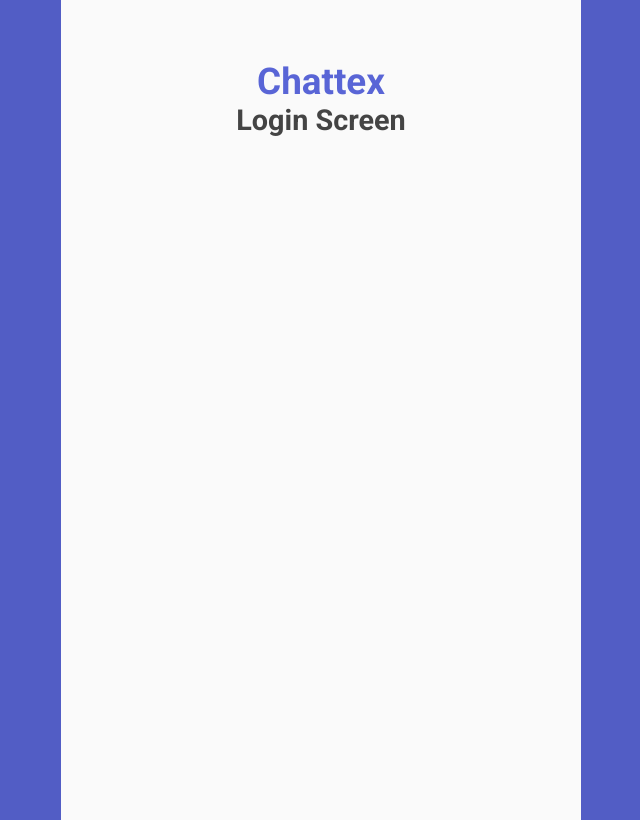
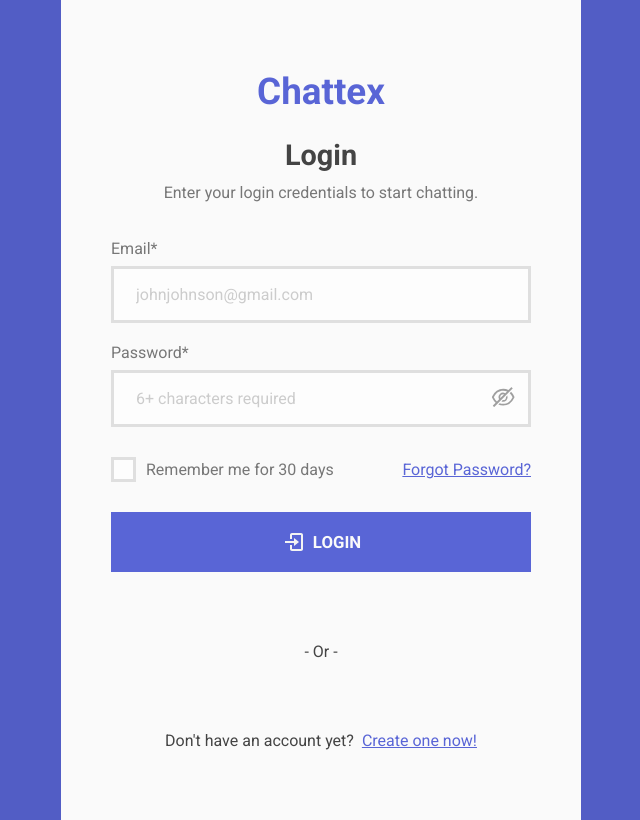
Before and after one commit to Str3ltsov/chattex, a React (Vite) app in the folder client/: page /login in a window 1280 px wide. Shown: the whole page, without its empty margins (319-959 px from the left). Built offline with nearby package versions, Linux system fonts and the light colour scheme.

Commit message:
Layout for authenticator screens and login screen

```diff
--- a/client/src/App.jsx
+++ b/client/src/App.jsx
@@ -1,6 +1,6 @@
 import { Route, RouterProvider, createBrowserRouter, createRoutesFromElements } from 'react-router-dom'
 import AuthLayout from './screens/layouts/AuthLayout.jsx'
-import LoginScreen from './screens/login/LoginScreen.jsx'
+import LoginScreen from './screens/Login/LoginScreen.jsx'
 
 const router = createBrowserRouter(
   createRoutesFromElements(
--- a/client/src/screens/layouts/AuthLayout.jsx
+++ b/client/src/screens/layouts/AuthLayout.jsx
@@ -1,6 +1,7 @@
 import { Outlet } from 'react-router-dom'
 import { AuthContainer, AuthMain, AuthLogo } from './AuthLayout.styled.js'
 
+/* Layout for authentication screens */
 const AuthLayout = () => {
   return (
     <AuthMain>
--- a/client/src/screens/layouts/AuthLayout.styled.js
+++ b/client/src/screens/layouts/AuthLayout.styled.js
@@ -8,6 +8,16 @@ export const AuthMain = styled.main`
     width: 100%;
     min-height: 100vh;
     background-color: ${pallete.authMainBackgroundColor};
+    animation: 500ms alternate fadeIn;
+
+    @keyframes fadeIn {
+        from {
+            opacity: .2;
+        }
+        to {
+            opacity: 1;
+        }
+    }
 `
 
 export const AuthContainer = styled.div`
@@ -19,11 +29,11 @@ export const AuthContainer = styled.div`
     height: 820px;
     width: ${pallete.phoneSize};
     transition: all 200ms ease;
-    padding: 60px calc(60px * 2);
+    padding: 70px 50px;
 
     @media (width <= calc(${pallete.phoneSize} + 100px)) {
+        min-height: 100vh;
         width: 100%;
-        height: 100vh;
     }
 `
 
--- a/client/src/screens/login/LoginScreen.jsx
+++ b/client/src/screens/login/LoginScreen.jsx
@@ -1,6 +1,46 @@
+import {
+  Container,
+  FormContainer,
+  InfoContainer,
+  FormCheckboxAndLinkContainer,
+  FormButton,
+  FormButtonIcon,
+  OrContainer,
+  BottomContainer
+} from "./LoginScreen.styled.js"
+import InputField from '../../components/InputField/InputField.jsx'
+import PasswordField from '../../components/PasswordField/PasswordField.jsx'
+
+/* Authentication login screen */
 const LoginScreen = () => {
   return (
-    <h1>Login Screen</h1>
+    <Container>
+      <InfoContainer>
+        <h1>Login</h1>
+        <p>Enter your login credentials to start chatting.</p>
+      </InfoContainer>
+      <FormContainer>
+        <InputField label={"Email*"} type={"email"} name={"email"} id={"email"} placeholder={"johnjohnson@gmail.com"} />
+        <PasswordField />
+        <FormCheckboxAndLinkContainer>
+          <label htmlFor="rememberMe">
+            <input type="checkbox" name="rememberMe" id="rememberMe" />
+            <span>&#10003;</span>
+            Remember me for 30 days
+          </label>
+          <a href="/login">Forgot Password?</a>
+        </FormCheckboxAndLinkContainer>
+        <FormButton type="submit">
+          <FormButtonIcon />
+          Login
+        </FormButton>
+      </FormContainer>
+      <OrContainer>- Or -</OrContainer>
+      <BottomContainer>
+        <span>Don't have an account yet?</span>
+        <a href="#">Create one now!</a>
+      </BottomContainer>
+    </Container>
   )
 }
 
--- /dev/null
+++ b/client/src/screens/login/LoginScreen.styled.js
@@ -0,0 +1,141 @@
+import styled from 'styled-components'
+import { BiLogIn } from 'react-icons/bi';
+import * as pallete from '../../helpers/Variables.js'
+
+export const Container = styled.div`
+    display: flex;
+    justify-content: flex-start;
+    align-items: center;
+    flex-direction: column;
+    width: 100%;
+    height: 100%;
+`
+
+export const InfoContainer = styled.div`
+    text-align: center;
+    margin-top: 25px;
+    margin-bottom: 35px;
+    display: flex;
+    flex-direction: column;
+    row-gap: 10px;
+    width: inherit;
+
+    h1 {
+        color: ${pallete.darkGrayColor};
+    }
+
+    p {
+        color: ${pallete.grayColor};
+        line-height: 1.4rem;
+    }
+`
+
+export const FormContainer = styled.form`
+    display: flex;
+    justify-content: center;
+    align-items: flex-start;
+    flex-direction: column;
+    row-gap: 20px;
+    width: inherit;
+`
+
+export const FormCheckboxAndLinkContainer = styled.div`
+    display: flex;
+    justify-content: space-between;
+    align-items: center;
+    flex-wrap: wrap;
+    column-gap: 8px;
+    row-gap: 25px;
+    width: 100%;
+    margin: 10px 0;
+
+    label {
+        display: flex;
+        align-items: center;
+        column-gap: 10px;
+        position: relative;
+        color: ${pallete.grayColor};
+        cursor: pointer;
+
+        input[type="checkbox"] {
+            appearance: none;
+            -webkit-appearance: none;
+            width: 25px;
+            height: 25px;
+            background-color: ${pallete.inputBackgroundColor};
+            border: ${pallete.inputBorder};
+            border-radius: 0;
+
+            &:checked ~ span {
+                opacity: 1;
+            }
+        }
+
+        span {
+            opacity: 0;
+            position: absolute;
+            top: .5px;
+            left: 5.5px;
+            font-size: 1.2rem;
+            transition: opacity 60ms linear;
+        }
+    }
+
+    a {
+        transition: color 200ms ease;
+    }
+`
+
+export const FormButton = styled.div`
+    border: none;
+    background-color: ${pallete.primaryButtonColor};
+    color: ${pallete.whiteColor};
+    font-weight: bold;
+    font-size: 1.05rem;
+    text-transform: uppercase;
+    display: flex;
+    justify-content: center;
+    align-items: center;
+    column-gap: 8px;
+    width: 100%;
+    height: 60px;
+    transition: all 250ms ease-in-out;
+    cursor: pointer;
+
+    &:hover, &:focus, &:active {
+        background-color: ${pallete.primaryButtonHoverColor};
+    }
+`
+
+export const FormButtonIcon = styled(BiLogIn)`
+    filter: invert(100%) sepia(100%) saturate(0%)
+            hue-rotate(161deg) brightness(105%) contrast(104%);
+    font-size: 1.5rem;
+    margin-bottom: 1px;
+`
+
+export const OrContainer = styled.div`
+    display: flex;
+    align-items: center;
+    justify-content: center;
+    height: inherit;
+    color: ${pallete.darkGrayColor};
+
+    @media (width <= calc(${pallete.phoneSize} + 100px)) {
+        height: 0%;
+        padding: 6vh 0;
+    }
+`
+
+export const BottomContainer = styled.div`
+    display: flex;
+    justify-content: center;
+    align-items: center;
+    flex-wrap: wrap;
+    column-gap: 8px;
+    row-gap: 10px;
+
+    span {
+        color: ${pallete.darkGrayColor};
+    }
+`
```
